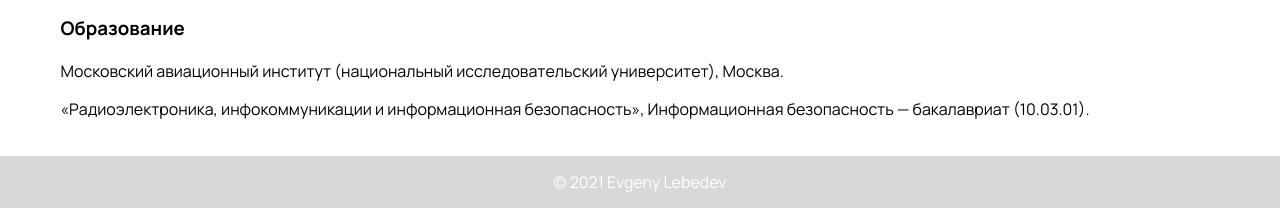
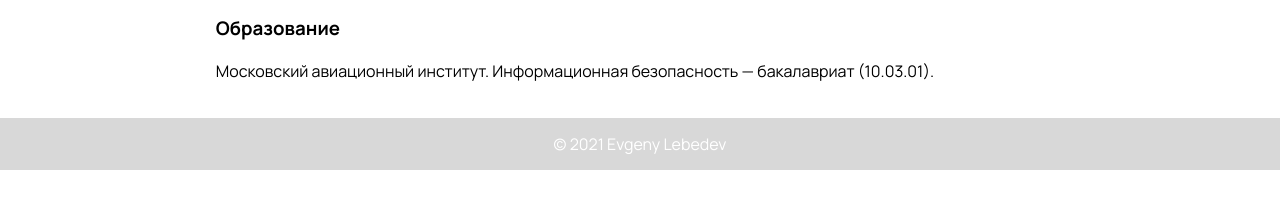
Before and after one commit to EEvgenyL/EvgenyLebedev, a plain HTML site: page index.html in a window 1280 px wide. Shown: the part 783-991 px from the top of the page. After the commit the page ends 953 px from the top, so only its background shows below. Drawn offline with Linux system fonts and the light colour scheme.

```diff
--- a/index.html
+++ b/index.html
@@ -1,7 +1,7 @@
 <!DOCTYPE html>
 <html>
   <head>
-    <link rel="icon" href="img/favicon.ico" type="image/x-icon">
+    <link rel="icon" href="img/favicon.ico" type="image/x-icon" />
     <meta http-equiv="Content-Type" content="text/html;charset=UTF-8" />
     <meta name="viewport" content="width=device-width, initial-scale=1.0" />
     <meta name="description" content="Домашняя страница Евгения Лебедева" />
@@ -29,6 +29,7 @@
       <article>
         <section id="about-me">
           <h2 id="about">Обо мне</h2>
+
           <h3>Ключевые навыки</h3>
           <div class="skills">
             <div class="skill">
@@ -54,12 +55,8 @@
 
           <h3>Образование</h3>
           <p>
-            Московский авиационный институт (национальный исследовательский
-            университет), Москва.
-          </p>
-          <p>
-            «Радиоэлектроника, инфокоммуникации и информационная безопасность»,
-            Информационная безопасность — бакалавриат (10.03.01).
+            Московский авиационный институт. Информационная безопасность —
+            бакалавриат (10.03.01).
           </p>
         </section>
         <section id="contacts">
--- a/style.css
+++ b/style.css
@@ -1,17 +1,15 @@
 @font-face {
-  font-family: 'Roboto';
+  font-family: "Roboto";
   src: url(fonts/Manrope-Regular.ttf);
   font-weight: normal;
   font-style: normal;
 }
 @font-face {
-  font-family: 'Roboto';
+  font-family: "Roboto";
   src: url(fonts/Manrope-Bold.ttf);
-  font-weight:bold;
+  font-weight: bold;
   font-style: normal;
 }
-
-
 
 body {
   background-color: white;
@@ -20,7 +18,7 @@
 }
 
 .site-header {
-  font-family:'Roboto', sans-serif;
+  font-family: "Roboto", sans-serif;
   font-weight: bold;
   padding: 10px;
   background-color: #ffffff;
@@ -36,7 +34,7 @@
 }
 
 .logo {
-  font-family:'Roboto', sans-serif;
+  font-family: "Roboto", sans-serif;
   text-decoration: none;
   font-size: 35px;
   font-weight: bold;
@@ -65,12 +63,11 @@
 }
 
 .main-header {
-  font-family:'Roboto', sans-serif;
+  font-family: "Roboto", sans-serif;
   text-align: center;
   background-color: #d8d8d8;
 }
 .main-header h1 {
-
   margin-left: 10%;
   margin-right: 10%;
   color: white;
@@ -125,7 +122,7 @@
 }
 
 article {
-  font-family:'Roboto', sans-serif;
+  font-family: "Roboto", sans-serif;
   display: flex;
   flex-direction: row;
   justify-content: center;
@@ -134,7 +131,7 @@
 }
 
 footer p {
-  font-family:'Roboto', sans-serif;
+  font-family: "Roboto", sans-serif;
   margin-top: 20px;
   margin-bottom: 0px;
   padding-top: 15px;
@@ -153,7 +150,6 @@
     font-size: 30px;
   }
   .site-header {
-
     display: block;
     flex-direction: column;
   }
@@ -194,5 +190,6 @@
     text-align: center;
     padding-left: 15px;
     padding-right: 15px;
+    margin-bottom: 20px;
   }
 }
```
